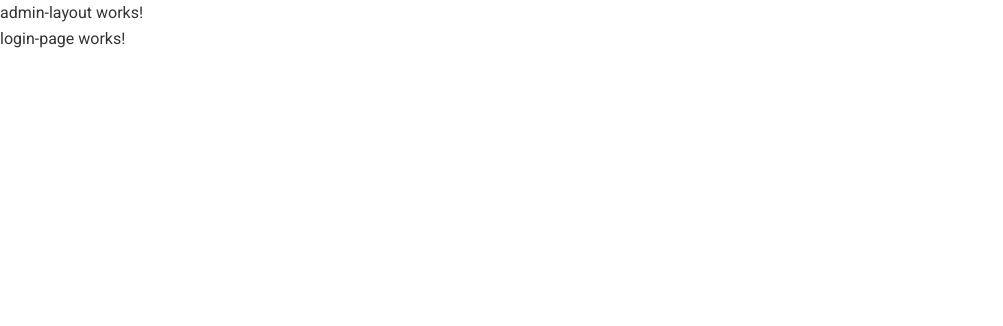
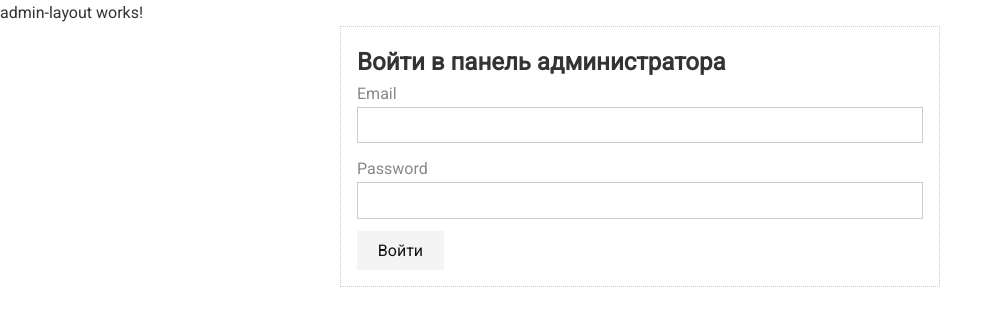
Before and after one commit to chopsqd/angular-practice, an Angular app: page /admin/login in a window 1280 px wide. Shown: the top 326 px of the page, without its empty margins (0-1003 px from the left). Built offline with nearby package versions, Linux system fonts and the light colour scheme.

Commit message:
Made the basic layout for Login page

```diff
--- a/src/app/admin/login-page/login-page.component.html
+++ b/src/app/admin/login-page/login-page.component.html
@@ -1 +1,50 @@
-<p>login-page works!</p>
+<form class="card" [formGroup]="form" (ngSubmit)="submit()">
+    <h2>Войти в панель администратора</h2>
+
+    <div
+        class="form-control"
+        [ngClass]="{invalid: form.get('email').touched && form.get('email').invalid}"
+    >
+        <label for="email">Email</label>
+        <input id="email" type="email" formControlName="email">
+        <div
+            class="validation"
+            *ngIf="form.get('email').touched && form.get('email').invalid"
+        >
+            <small *ngIf="form.get('email').errors.required">
+                Заполните поле Email
+            </small>
+            <small *ngIf="form.get('email').errors.email">
+                Введите корректный Email
+            </small>
+        </div>
+    </div>
+
+    <div
+        class="form-control"
+        [ngClass]="{invalid: form.get('password').touched && form.get('password').invalid}"
+    >
+        <label for="email">Password</label>
+        <input id="password" type="password" formControlName="password">
+        <div
+            class="validation"
+            *ngIf="form.get('password').touched && form.get('password').invalid"
+        >
+            <small *ngIf="form.get('password').errors.required">
+                Введите пароль
+            </small>
+            <small *ngIf="form.get('password').errors.minLength">
+                Минимальная длина пароля: {{form.get('password').errors.minLength.requiredLength}} символов.
+                Сейчас он: {{form.get('password').errors.minLength.actualLength}} символов
+            </small>
+        </div>
+    </div>
+
+    <button
+        type="submit"
+        class="btn btn-primary"
+        [disabled]="form.invalid"
+    >
+        Войти
+    </button>
+</form>
--- a/src/app/admin/login-page/login-page.component.scss
+++ b/src/app/admin/login-page/login-page.component.scss
@@ -0,0 +1,4 @@
+form {
+  max-width: 600px;
+  margin: 0 auto;
+}
--- a/src/app/admin/login-page/login-page.component.ts
+++ b/src/app/admin/login-page/login-page.component.ts
@@ -1,15 +1,37 @@
-import { Component, OnInit } from '@angular/core';
+import {Component, OnInit} from '@angular/core';
+import {FormControl, FormGroup, Validators} from '@angular/forms';
+import {IUser} from '../../shared/interfaces';
 
 @Component({
-  selector: 'app-login-page',
-  templateUrl: './login-page.component.html',
-  styleUrls: ['./login-page.component.scss']
+    selector: 'app-login-page',
+    templateUrl: './login-page.component.html',
+    styleUrls: ['./login-page.component.scss']
 })
 export class LoginPageComponent implements OnInit {
 
-  constructor() { }
+    form: FormGroup;
 
-  ngOnInit() {
+    constructor() {
+    }
+
+    ngOnInit() {
+        this.form = new FormGroup({
+            email: new FormControl(null, [
+                Validators.required,
+                Validators.email
+            ]),
+            password: new FormControl(null, [
+                Validators.required,
+                Validators.minLength(6)
+            ])
+        })
+    }
+
+  submit() {
+    if (this.form.invalid) {
+      return
+    }
+
+    const user: IUser = this.form.value
   }
-
 }
--- /dev/null
+++ b/src/app/shared/interfaces.ts
@@ -0,0 +1,4 @@
+export interface IUser {
+    email: string
+    password: string
+}
```
Also changed, not shown: src/app/admin/admin.module.ts (+6 -3 lines).
